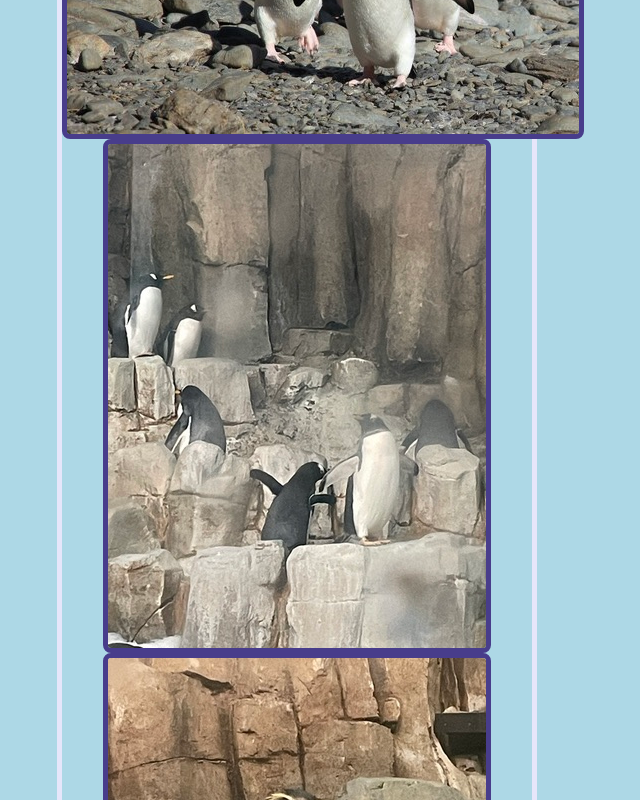
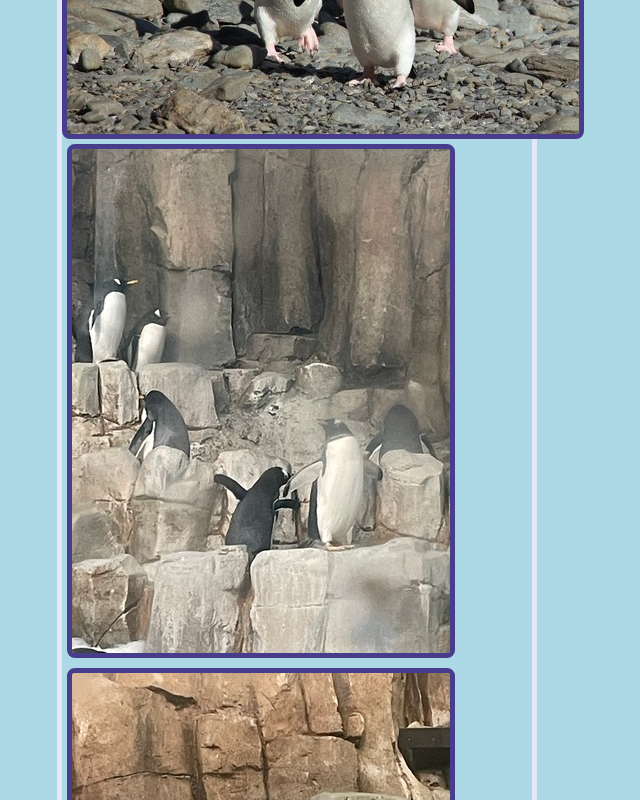
Before and after one commit to alexandros-v/alexandros-v.github.io, a plain HTML site: page contacts.html in a window 1280 px wide. Shown: the part 900-1700 px from the top of the page, without its empty margins (343-983 px from the left). Drawn offline with Linux system fonts and the light colour scheme.

Commit message:
mystyle.css

```diff
--- a/mystyle.css
+++ b/mystyle.css
@@ -125,3 +125,14 @@ a.ext{
 	font-family: simplex;
 	font-weight: bold;
 }
+
+.column{
+	float: left;
+	padding: 5px;
+}
+
+.row{
+	content: "";
+	clear: both;
+	display: table;
+}
```
